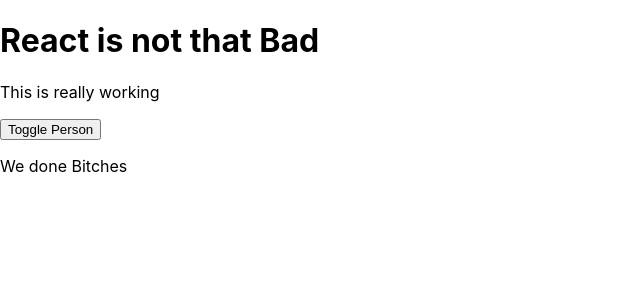
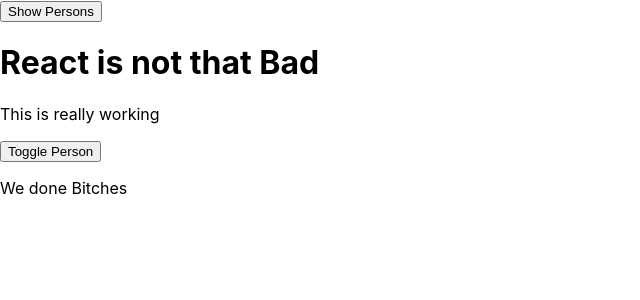
Before and after one commit to kamalogudah/react_dojo, a React app: page / in a window 1280 px wide. Shown: the top 300 px of the page, without its empty margins (0-640 px from the left). Built offline with nearby package versions, Linux system fonts and the light colour scheme.

Commit message:
Performance Gains with PureComponents

```diff
--- a/src/Components/Persons/Persons.js
+++ b/src/Components/Persons/Persons.js
@@ -1,7 +1,7 @@
-import React, { Component } from "react";
+import React, { PureComponent } from "react";
 import Person from "./Person/Person";
 
-class Persons extends Component {
+class Persons extends PureComponent {
   constructor(props) {
     super(props);
 
@@ -22,14 +22,18 @@
       nextProps
     );
   }
-  shouldComponentUpdate(nextProps, nextState) {
-    console.log(
-      "[UPDATE Persons.js] Inside shouldComponentUpdate",
-      nextProps,
-      nextState
-    );
-    return nextProps.persons !== this.props.persons;
-  }
+  //   shouldComponentUpdate(nextProps, nextState) {
+  //     console.log(
+  //       "[UPDATE Persons.js] Inside shouldComponentUpdate",
+  //       nextProps,
+  //       nextState
+  //     );
+  //     return (
+  //       nextProps.persons !== this.props.persons ||
+  //       nextProps.changed !== this.props.changed ||
+  //       nextProps.clicked !== this.props.clicked
+  //     );
+  //   }
 
   componentWillUpdate(nextProps, nextState) {
     console.log(
--- a/src/Containers/App.js
+++ b/src/Containers/App.js
@@ -1,8 +1,8 @@
-import React, { Component } from "react";
+import React, { PureComponent } from "react";
 import classes from "./App.css";
 import Persons from "../Components/Persons/Persons";
 import Cockpit from "../Components/Cockpit/Cockpit";
-class App extends Component {
+class App extends PureComponent {
   constructor(props) {
     super(props);
     this.state = {
@@ -37,14 +37,17 @@
   componentWillReceiveProps(nextProps) {
     console.log("[UPDATE App.js] Inside ComponentWillReceiveProps", nextProps);
   }
-  shouldComponentUpdate(nextProps, nextState) {
-    console.log(
-      "[UPDATE App.js] Inside shouldComponentUpdate",
-      nextProps,
-      nextState
-    );
-    return true;
-  }
+  //   shouldComponentUpdate(nextProps, nextState) {
+  //     console.log(
+  //       "[UPDATE App.js] Inside shouldComponentUpdate",
+  //       nextProps,
+  //       nextState
+  //     );
+  //     return (
+  //       nextState.persons !== this.state.persons ||
+  //       nextState.showPersons !== this.state.showPersons
+  //     );
+  //   }
 
   componentWillUpdate(nextProps, nextState) {
     console.log(
@@ -103,6 +106,13 @@
 
     return (
       <div className={classes.App}>
+        <button
+          onClick={() => {
+            this.setState({ showPersons: true });
+          }}
+        >
+          Show Persons
+        </button>
         <Cockpit
           appTitle={this.props.title}
           showPersons={this.state.showPersons}
```
